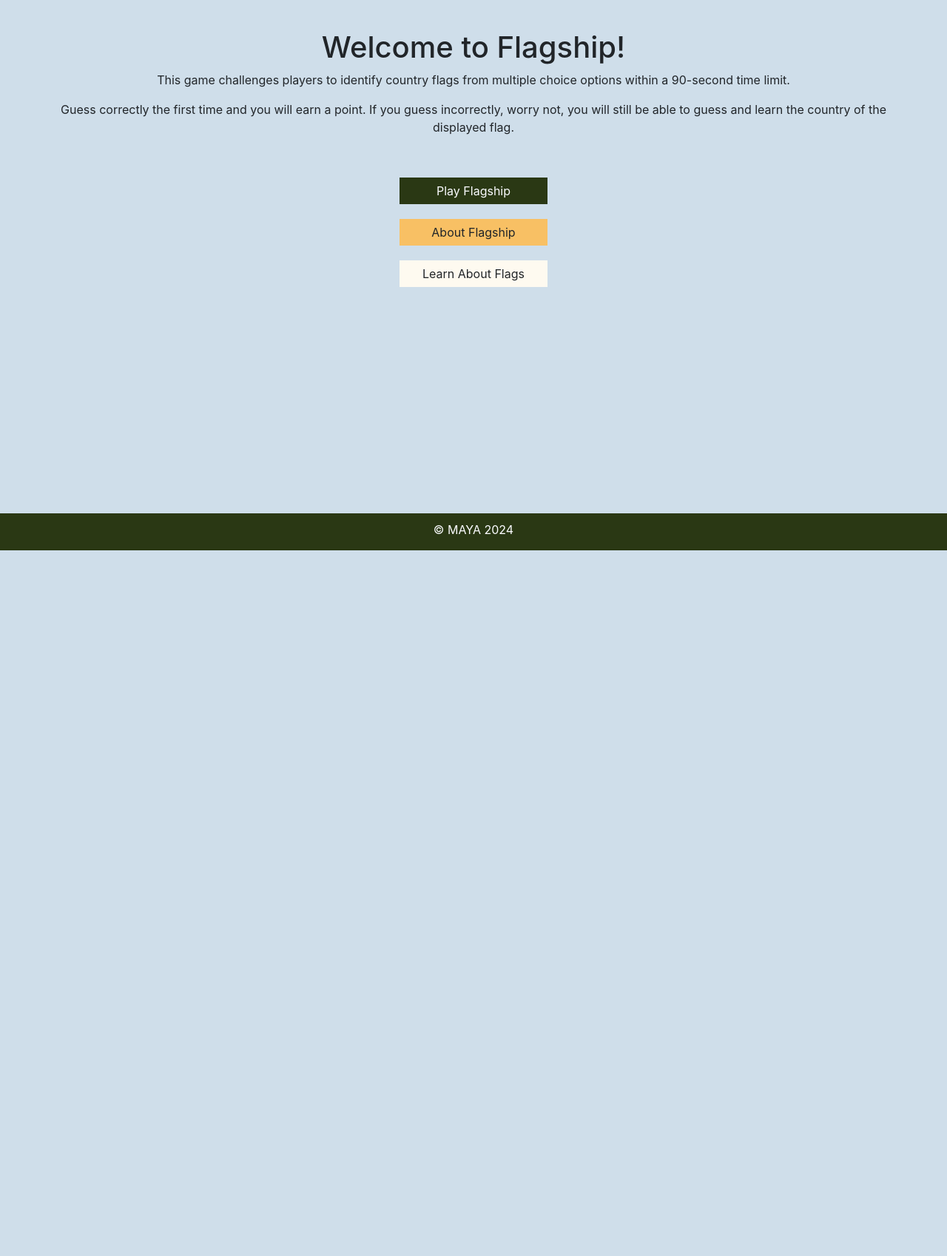
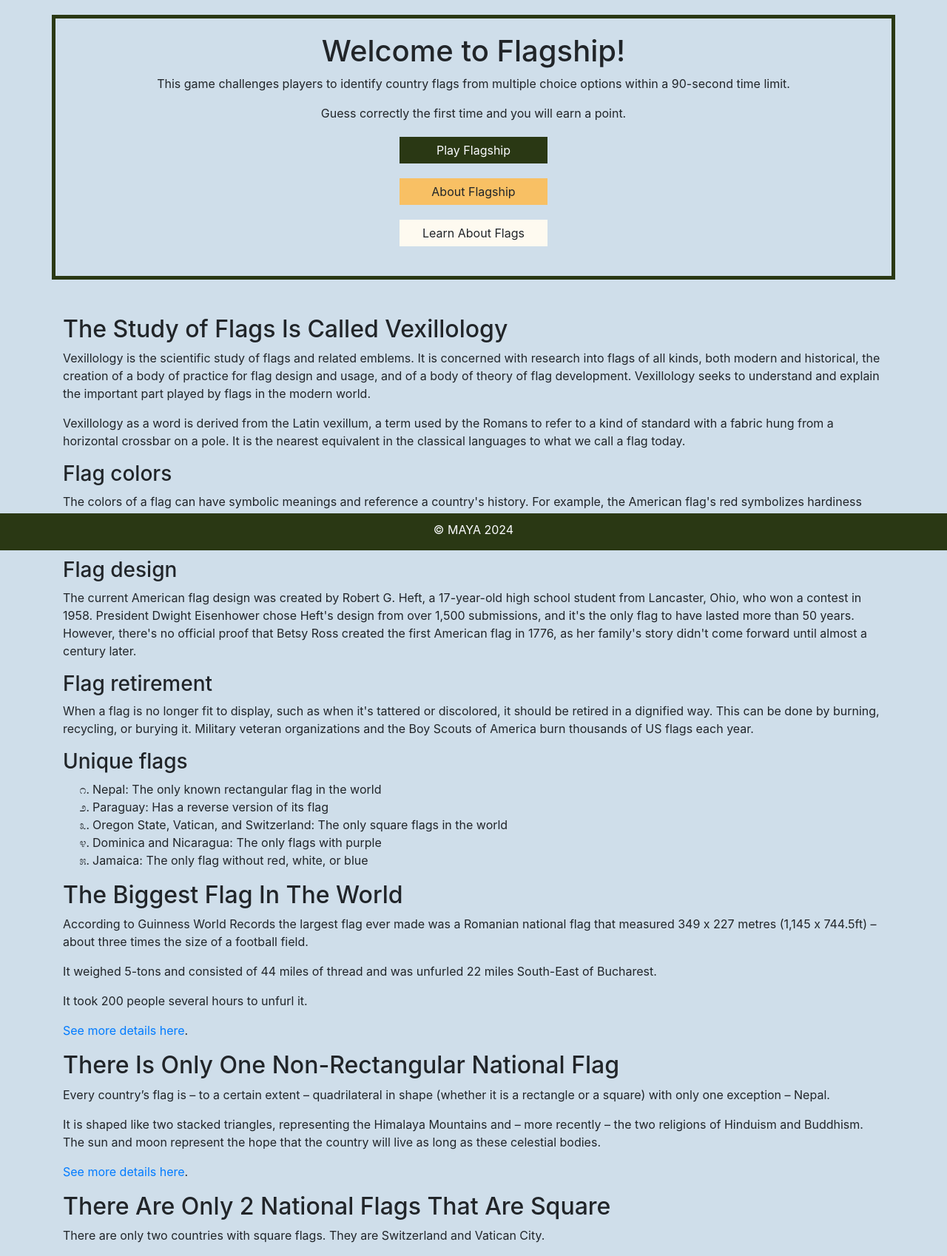
Before and after one commit to UccelloLibero/Flagship, a Flask app: page / in a window 1280 px wide. Shown: the part 56-1754 px from the top of the page at 74% size. Before the commit the page ends 800 px from the top, so only its background shows below. Run offline with Flask 3, Linux system fonts and the light colour scheme; some libraries are stand-ins or nearby versions.

Commit message:
Updated layout overall. Ready for deploy.
Added supporting files for deploy
Updated layout for consistency
Updated content overall to provide more context and support learning

```diff
--- a/app.py
+++ b/app.py
@@ -1,9 +1,16 @@
 from flask import Flask, render_template, request, jsonify, redirect, url_for
 import random
+import wikipediaapi
 
 app = Flask(__name__)
 
-# Defining list of countries, their names and flags
+# Initialize Wikipedia API with user agent
+wiki_wiki = wikipediaapi.Wikipedia(
+    language='en',
+    user_agent='Flagship/1.0 (maya@mcpherson.io)'
+)
+
+# List of countries with their names and flag image paths
 countries = [
     {"name": "Afghanistan", "flag": "Afghanistan.png"},
     {"name": "Albania", "flag": "Albania.png" },
@@ -221,7 +228,12 @@ countries = [
     {"name": "Zimbabwe", "flag": "Zimbabwe.png"}
 ]
 
+# Function to generate options for the flag guessing game
 def generate_options(correct_name):
+    """
+    Generates a list of three options including the correct flag name
+    and two random incorrect ones.
+    """
     options = [correct_name]
     while len(options) < 3:
         option = random.choice(countries)["name"]
@@ -230,35 +242,65 @@ def generate_options(correct_name):
     random.shuffle(options)
     return options
 
+# Function to start a new game session
 def start_new_game():
+    """
+    Initializes a new game session by selecting a random country and
+    generating options for it.
+    """
     selected_country = random.choice(countries)
     options = generate_options(selected_country["name"])
     return {"country": selected_country, "options": options}
 
+# Initialize the game session
 current_game = start_new_game()
 correct_guesses = 0
 incorrect_guesses = 0
 
+# Route for the home page
 @app.route('/')
 def index():
+    """
+    Renders the home page.
+    """
     return render_template('index.html')
 
+# Route for the game page
 @app.route('/game')
 def game():
+    """
+    Renders the game page and starts a new game session.
+    """
     global current_game
     current_game = start_new_game()
     return render_template('game.html', game=current_game)
 
+# Route for the about page
 @app.route('/about')
 def about():
+    """
+    Renders the about page.
+    """
     return render_template('about.html')
 
+# Route for the learn flags page
 @app.route('/learnflags')
 def learn_flags():
+    """
+    Renders the learn flags page with Wikipedia links for each country.
+    """
+    for country in countries:
+        country_name = country["name"]
+        page = wiki_wiki.page(country_name)
+        country["wiki_url"] = page.fullurl if page.exists() else "#"
     return render_template('learnflags.html', countries=countries)
 
+# Route to check the player's answer
 @app.route('/check_answer', methods=['POST'])
 def check_answer():
+    """
+    Checks the player's answer and updates the correct and incorrect guess counters.
+    """
     global current_game, correct_guesses, incorrect_guesses
     data = request.get_json()
     selected_option = data.get('selectedOption')
@@ -273,13 +315,18 @@ def check_answer():
 
     return jsonify(response)
 
+# Route to start a new game
 @app.route('/start_game', methods=['POST'])
 def start_game():
+    """
+    Starts a new game session and sends the flag image and options to the client.
+    """
     global correct_guesses, incorrect_guesses, current_game
     correct_guesses = 0
     incorrect_guesses = 0
     current_game = start_new_game()
     return jsonify({"flagUrl": url_for('static', filename=current_game['country']['flag']), "options": current_game['options']})
 
+# Run the Flask application
 if __name__ == '__main__':
-    app.run(debug=True)
+    app.run()
--- /dev/null
+++ b/requirements.txt
@@ -0,0 +1,3 @@
+Flask==2.3.2
+wikipedia-api==0.6.0
+requests==2.32.3
--- a/static/gamestyle.css
+++ b/static/gamestyle.css
@@ -50,7 +50,7 @@ button:hover {
     border-radius: 0;
 }
 
-/* Ensure custom buttons also have these styles */
+/* Remove borders from custom buttons and set border-radius to 0 */
 .btn {
     border: none;
     border-radius: 0;
--- a/static/script.js
+++ b/static/script.js
@@ -3,16 +3,19 @@ var incorrectGuesses = 0;
 var timer;
 var timeLeft = 90;
 
+// Initialize the game session when the DOM is fully loaded and the path is '/game'
 document.addEventListener("DOMContentLoaded", function() {
     if (window.location.pathname === '/game') {
         startGameSession();
     }
 });
 
+// Redirect to the game page
 function startGame() {
     window.location.href = '/game';
 }
 
+// Start a new game session by fetching game data from the server
 function startGameSession() {
     fetch('/start_game', {
         method: 'POST',
@@ -27,6 +30,7 @@ function startGameSession() {
     });
 }
 
+// Load the flag image and options into the game container
 function loadFlag(data) {
     var flagImageContainer = document.getElementById('flagImageContainer');
     if (flagImageContainer) {
@@ -48,6 +52,7 @@ function loadFlag(data) {
     }
 }
 
+// Check the selected answer and update the game state accordingly
 function checkAnswer(selectedOption, button) {
     fetch('/check_answer', {
         method: 'POST',
@@ -69,6 +74,7 @@ function checkAnswer(selectedOption, button) {
     });
 }
 
+// Start the game timer and update the timer display every second
 function startTimer() {
     var timerElement = document.getElementById('timer');
     if (timerElement) {
@@ -97,6 +103,7 @@ function startTimer() {
     }, 1000);
 }
 
+// End the game and display the final score
 function endGame() {
     var gameContainer = document.querySelector('.container.mt-5');
     if (gameContainer) {
@@ -107,13 +114,14 @@ function endGame() {
                 <p>Incorrect guesses: ${incorrectGuesses}</p>
                 <div style="display: flex; justify-content: center; gap: 10px; margin-top: 20px;">
                     <button class="btn btn-primary custom-button" style="background-color: #2A3814; color: #fbfcff; width: 200px;" onclick="startGame()">Play Again</button>
-                    <button class="btn btn-secondary custom-button" style="width: 200px;" onclick="learnFlags()">Learn Flags</button>
+                    <button class="btn btn-secondary custom-button" style="width: 200px;" onclick="learnFlags()">Learn About Flags</button>
                 </div>
             </div>
         `;
     }
 }
 
+// Redirect to the learn flags page
 function learnFlags() {
     window.location.href = '/learnflags'; // This points to learnflags.html
 }
--- a/static/style.css
+++ b/static/style.css
@@ -22,6 +22,10 @@ nav {
     object-fit: cover; /* Ensures the image covers the container without distortion */
 }
 
+.card-body {
+    background-color: #FBFCFF;
+}
+
 .options-container button {
     width: 100%;
     margin-bottom: 10px;
@@ -38,7 +42,7 @@ button:hover {
     border-radius: 0;
 }
 
-/* Ensure custom buttons also have these styles */
+/* Remove borders from custom buttons and set border-radius to 0 */
 .btn {
     border: none;
     border-radius: 0;
@@ -57,6 +61,10 @@ button:hover {
     list-style-type: kannada;
 }
 
+.flag-facts-list {
+    list-style-type: kannada;
+}
+
 footer {
     margin-top: 50px;
 }
--- a/templates/index.html
+++ b/templates/index.html
@@ -6,8 +6,17 @@
     <link href="https://maxcdn.bootstrapcdn.com/bootstrap/4.5.2/css/bootstrap.min.css" rel="stylesheet">
     <link rel="stylesheet" href="{{ url_for('static', filename='style.css') }}">
     <title>Flagship</title>
-    <link rel="icon" type="image/x-icon" href="/ljiljan.png">
+    <link rel="icon" type="image/png" href="/ljiljan.png">
     <style>
+        .content-container {
+            padding: 20px;
+            margin-top: 20px;
+            margin-bottom: 20px;
+            border: 5px solid #2A3814;
+            border-radius: 0;
+            /* background: radial-gradient(circle, #B9DDF9, #CFDEEA); */
+        }
+
         .custom-button {
             width: 200px;
             margin: 20px auto;
@@ -42,12 +51,48 @@
     <div class="container text-center content-container">
         <h1>Welcome to Flagship!</h1>
         <p>This game challenges players to identify country flags from multiple choice options within a 90-second time limit.</p>
-        <p> Guess correctly the first time and you will earn a point. If you guess incorrectly, worry not, you will still be able to guess and learn the country of the displayed flag.</p>
-    </div>
-    <div class="text-center">
+        <p> Guess correctly the first time and you will earn a point.</p>
         <button class="btn custom-button" style="background-color: #2A3814; color: #fbfcff;" onclick="startGame()">Play Flagship</button>
         <button class="btn custom-button" style="background-color: #F8C064;" onclick="window.location.href='/about'">About Flagship</button>
         <button class="btn custom-button" style="background-color: #FEFAF0;" onclick="window.location.href='/learnflags'">Learn About Flags</button>
+    </div>
+
+    <div class="container text-left mt-5">
+        <h2>The Study of Flags Is Called Vexillology</h2>
+        <p>Vexillology is the scientific study of flags and related emblems. It is concerned with research into flags of all kinds, both modern and historical, the creation of a body of practice for flag design and usage, and of a body of theory of flag development. Vexillology seeks to understand and explain the important part played by flags in the modern world.</p>
+        <p>Vexillology as a word is derived from the Latin vexillum, a term used by the Romans to refer to a kind of standard with a fabric hung from a horizontal crossbar on a pole. It is the nearest equivalent in the classical languages to what we call a flag today.</p>
+
+        <h3>Flag colors</h3>
+        <p>The colors of a flag can have symbolic meanings and reference a country's history. For example, the American flag's red symbolizes hardiness and valor, white represents purity and innocence, and blue stands for vigilance, perseverance, and justice. Red can also represent bad things, like blood lost in battle, while blue can symbolize peace and freedom.</p>
+
+        <h3>Flag design</h3>
+        <p>The current American flag design was created by Robert G. Heft, a 17-year-old high school student from Lancaster, Ohio, who won a contest in 1958. President Dwight Eisenhower chose Heft's design from over 1,500 submissions, and it's the only flag to have lasted more than 50 years. However, there's no official proof that Betsy Ross created the first American flag in 1776, as her family's story didn't come forward until almost a century later.</p>
+
+        <h3>Flag retirement</h3>
+        <p>When a flag is no longer fit to display, such as when it's tattered or discolored, it should be retired in a dignified way. This can be done by burning, recycling, or burying it. Military veteran organizations and the Boy Scouts of America burn thousands of US flags each year.</p>
+
+        <h3>Unique flags</h3>
+        <ul class="flag-facts-list">
+            <li>Nepal: The only known rectangular flag in the world</li>
+            <li>Paraguay: Has a reverse version of its flag</li>
+            <li>Oregon State, Vatican, and Switzerland: The only square flags in the world</li>
+            <li>Dominica and Nicaragua: The only flags with purple</li>
+            <li>Jamaica: The only flag without red, white, or blue</li>
+        </ul>
+
+        <h2>The Biggest Flag In The World</h2>
+        <p>According to Guinness World Records the largest flag ever made was a Romanian national flag that measured 349 x 227 metres (1,145 x 744.5ft) – about three times the size of a football field.</p>
+        <p>It weighed 5-tons and consisted of 44 miles of thread and was unfurled 22 miles South-East of Bucharest.</p>
+        <p>It took 200 people several hours to unfurl it.</p>
+        <p><a href="https://www.theguardian.com/world/2013/may/27/worlds-biggest-flag-romania-guinness" target="_blank">See more details here</a>.</p>
+
+        <h2>There Is Only One Non-Rectangular National Flag</h2>
+        <p>Every country’s flag is – to a certain extent – quadrilateral in shape (whether it is a rectangle or a square) with only one exception – Nepal.</p>
+        <p>It is shaped like two stacked triangles, representing the Himalaya Mountains and – more recently – the two religions of Hinduism and Buddhism. The sun and moon represent the hope that the country will live as long as these celestial bodies.</p>
+        <p><a href="http://en.wikipedia.org/wiki/Flag_of_Nepal" target="_blank">See more details here</a>.</p>
+
+        <h2>There Are Only 2 National Flags That Are Square</h2>
+        <p>There are only two countries with square flags. They are Switzerland and Vatican City.</p>
     </div>
 
     <footer class="text-center footer-container" style="background-color: #2A3814; color: #fbfcff; position: fixed; bottom: 0; width: 100%; height: 50px;">
```
Also changed, not shown: templates/about.html (+7 -1 lines), templates/game.html (+12 -0 lines), templates/learnflags.html (+6 -3 lines), README.md, 1 other file.
